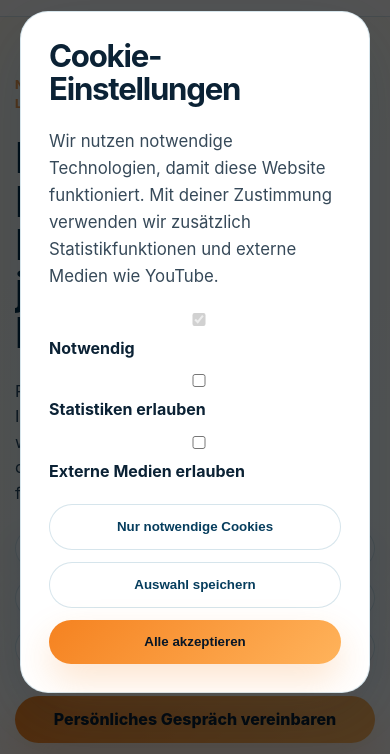
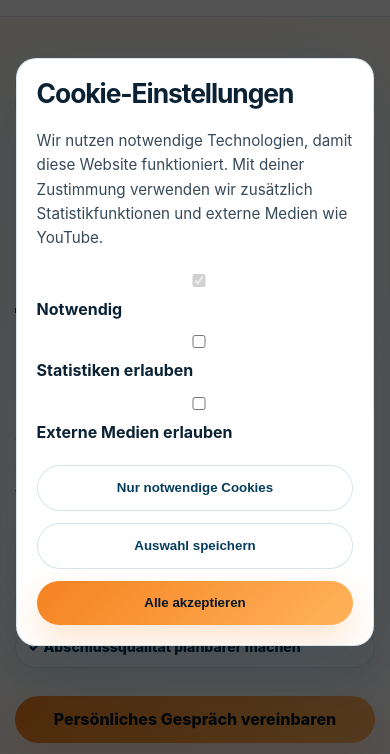
Before and after one commit to TRainer-de/trainer-fischer-landingpage, a plain HTML site: page index.html in a window 390 px wide. Shown: the part 70-824 px from the top of the page. Drawn offline with Linux system fonts and the light colour scheme.

Commit message:
Update cookie modal and image

```diff
--- a/index.html
+++ b/index.html
@@ -93,7 +93,7 @@
     <section id="herausforderung" class="section section-light">
       <div class="container challenge-grid">
         <div class="challenge-image reveal">
-          <img src="assets/challenge-placeholder.svg" alt="Symbolbild für Vertriebs-Klarheit im Neubau-Immobilienvertrieb" loading="lazy">
+          <img src="assets/Vertriebsklarheit.png" alt="Symbolbild für Vertriebs-Klarheit im Neubau-Immobilienvertrieb" loading="lazy">
         </div>
         <div class="reveal">
           <p class="eyebrow">Herausforderung</p>
--- a/styles.css
+++ b/styles.css
@@ -172,7 +172,7 @@ input:focus,textarea:focus,select:focus{outline:2px solid rgba(245,130,32,.72);o
 .link-button{background:none;border:0;color:var(--navy);cursor:pointer;padding:0;font:inherit}
 .consent-modal:not([hidden]){position:fixed;inset:0;z-index:300;display:grid;place-items:center;padding:20px}
 .consent-backdrop{position:absolute;inset:0;background:rgba(0,0,0,.68)}
-.consent-box{position:relative;width:min(680px,100%);background:#fff;border:1px solid var(--line-light);border-radius:28px;padding:28px;box-shadow:var(--shadow);color:var(--ink)}
+.consent-box{position:relative;width:min(92vw,640px);max-height:min(90vh,90dvh);overflow-y:auto;-webkit-overflow-scrolling:touch;box-sizing:border-box;background:#fff;border:1px solid var(--line-light);border-radius:28px;padding:28px;box-shadow:var(--shadow);color:var(--ink)}
 .consent-options{display:grid;gap:10px;margin:20px 0}
 .consent-actions{display:flex;gap:12px;flex-wrap:wrap}
 .reveal{opacity:0;transform:translateY(16px);transition:opacity .65s ease,transform .65s ease}
@@ -198,6 +198,10 @@ input:focus,textarea:focus,select:focus{outline:2px solid rgba(245,130,32,.72);o
   h2{font-size:clamp(1.85rem,8vw,2.55rem)}
   .hero{min-height:auto;padding-top:48px}
   .hero-actions,.consent-actions{flex-direction:column}
+  .consent-modal:not([hidden]){padding:12px}
+  .consent-box{border-radius:20px;padding:20px}
+  .consent-box h2{font-size:1.65rem}
+  .consent-box p{font-size:.95rem}
   .btn{width:100%;padding-inline:18px}
   .trust-row,.framework-grid,.offer-grid-symmetric,.testimonial-grid,.case-video-grid{grid-template-columns:1fr}
   .footer-grid{display:grid}
```
Also changed, not shown: 1 other file.
